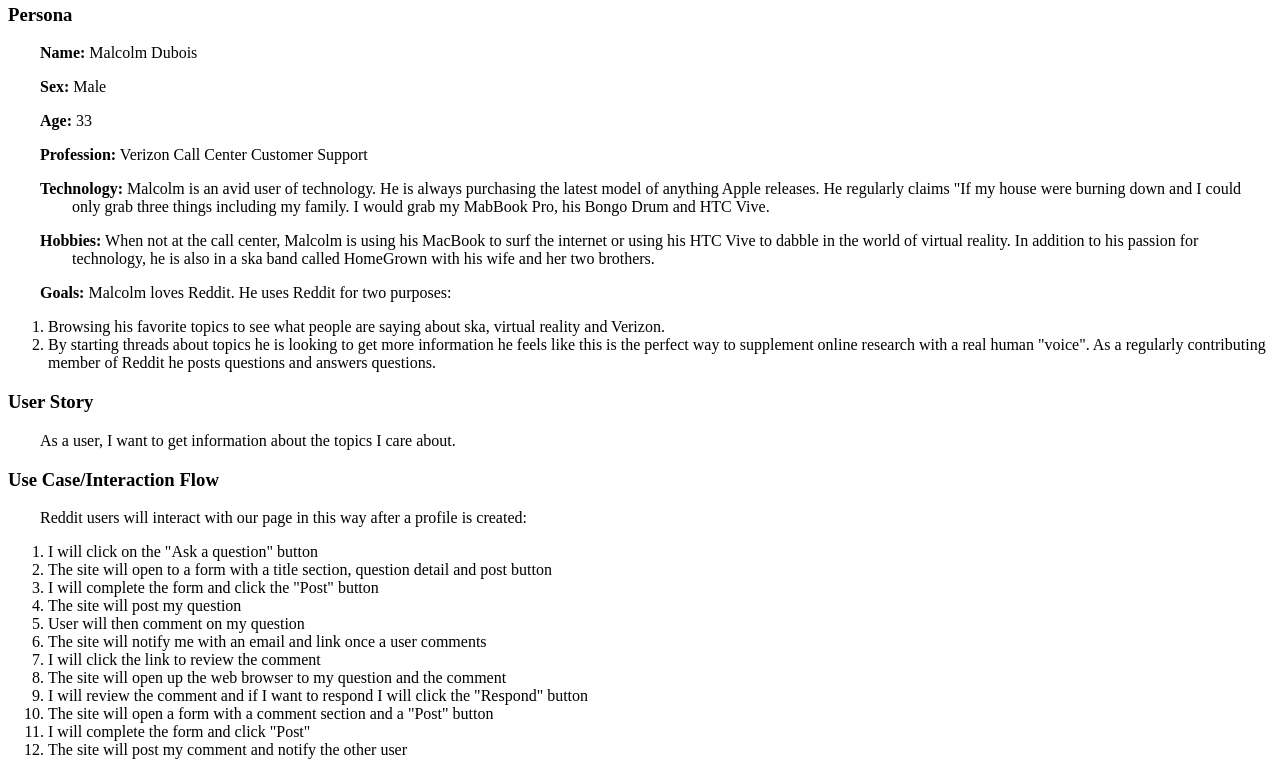
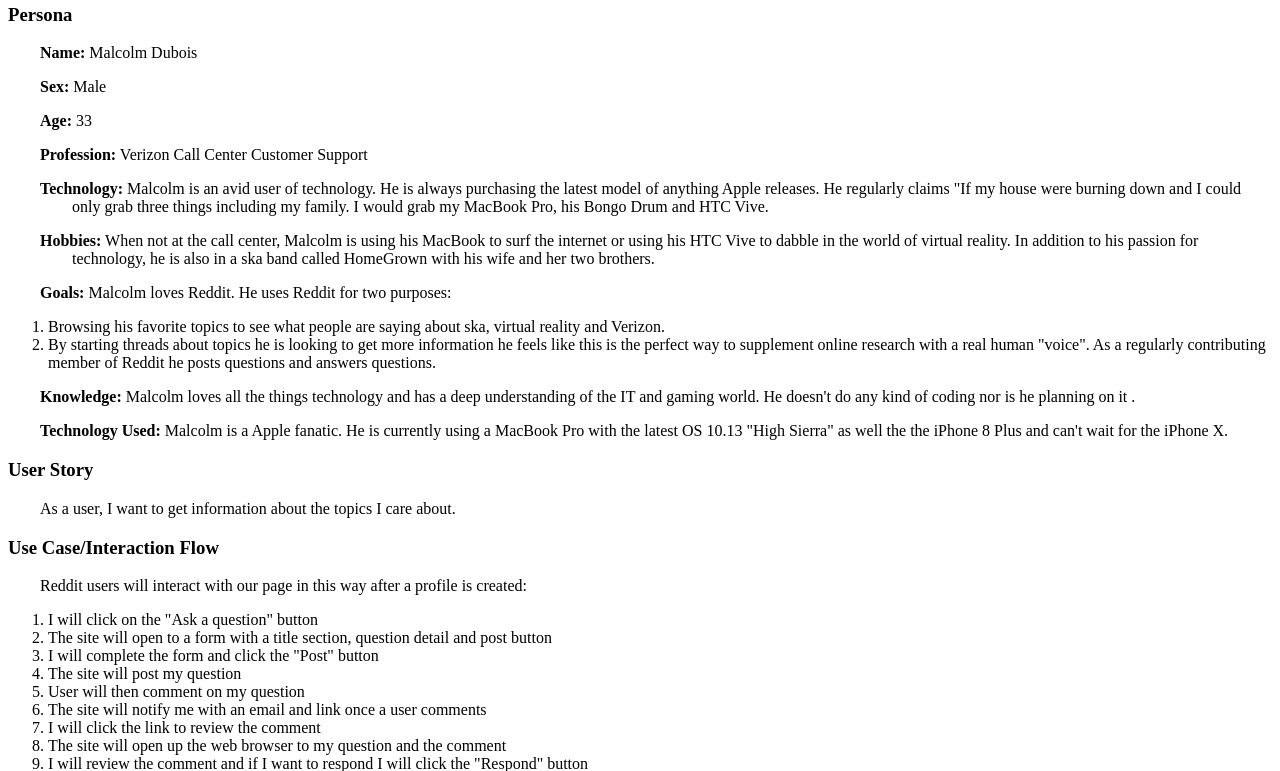
Before and after one commit to zachspangler/prework, a PHP site: page / in a window 1280 px wide. Shown: the part 235-1006 px from the top of the page. Run offline with PHP 8.4, Linux system fonts and the light colour scheme; some libraries are stand-ins or nearby versions.

Commit message:
Added updates for Technology and Knowledge.

```diff
--- a/index.php
+++ b/index.php
@@ -24,7 +24,7 @@
 							<p><strong>Profession:</strong> Verizon Call Center Customer Support</p>
 							<p><strong>Technology:</strong> Malcolm is an avid user of technology. He is always purchasing the latest
 								model of anything Apple releases. He regularly claims "If my house were burning down and
-								I could only grab three things including my family. I would grab my MabBook Pro, his Bongo Drum
+								I could only grab three things including my family. I would grab my MacBook Pro, his Bongo Drum
 								and HTC Vive. </p>
 							<p><strong>Hobbies:</strong> When not at the call center, Malcolm is using his MacBook to surf the
 								internet or using his HTC Vive to dabble in the world of virtual reality. In addition to his
@@ -38,6 +38,12 @@
 										this is the perfect way to supplement online research with a real human "voice". As a
 										regularly contributing member of Reddit he posts questions and answers questions.</li>
 								</ol>
+						<p><strong>Knowledge:</strong> Malcolm loves all the things technology and has a deep
+							understanding of the IT and gaming world. He doesn't do any kind of coding nor is he planning on it
+							.</p>
+						<p><strong>Technology Used:</strong> Malcolm is a Apple fanatic. He is currently using a MacBook
+							Pro with the latest OS 10.13 "High Sierra" as well the the iPhone 8 Plus and can't wait for the
+							iPhone X.</p>
 						<h3>User Story</h3>
 							<p>As a user, I want to get information about the topics I care about.</p>
 					</section>
```
